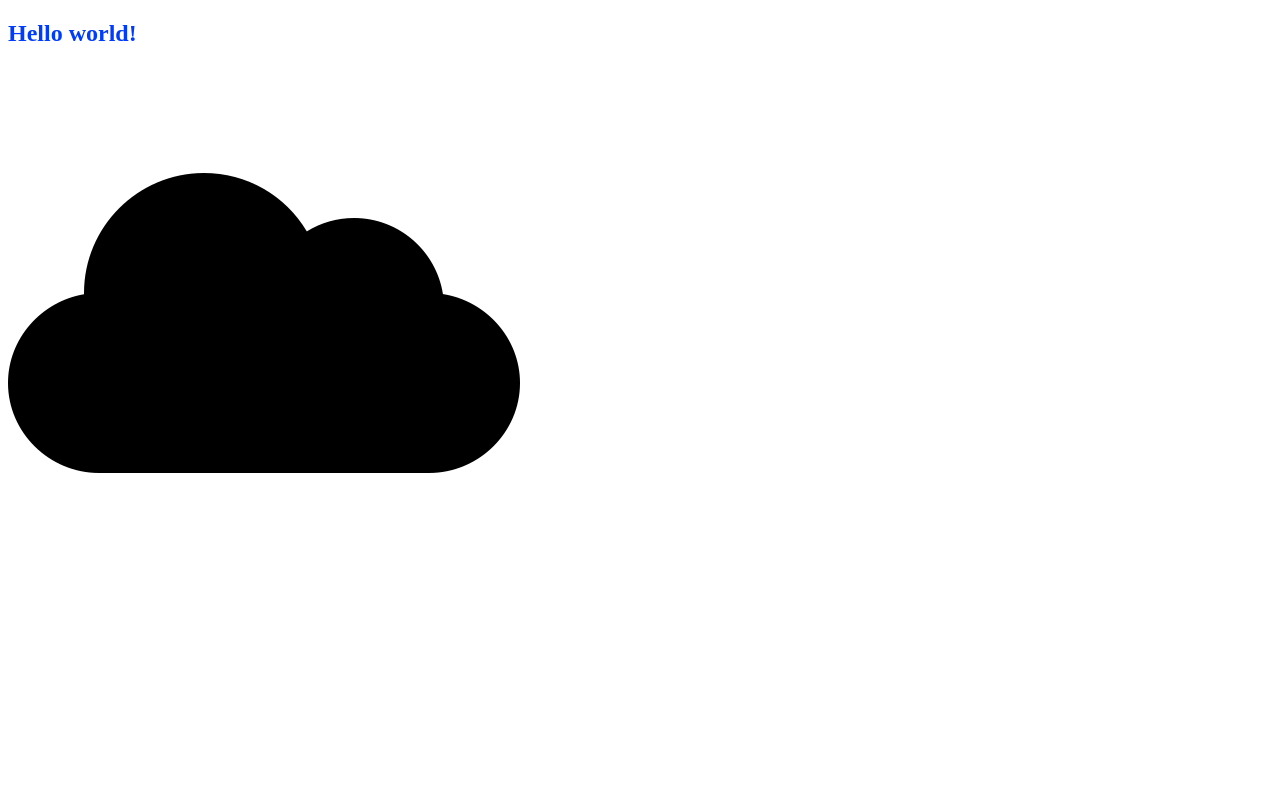
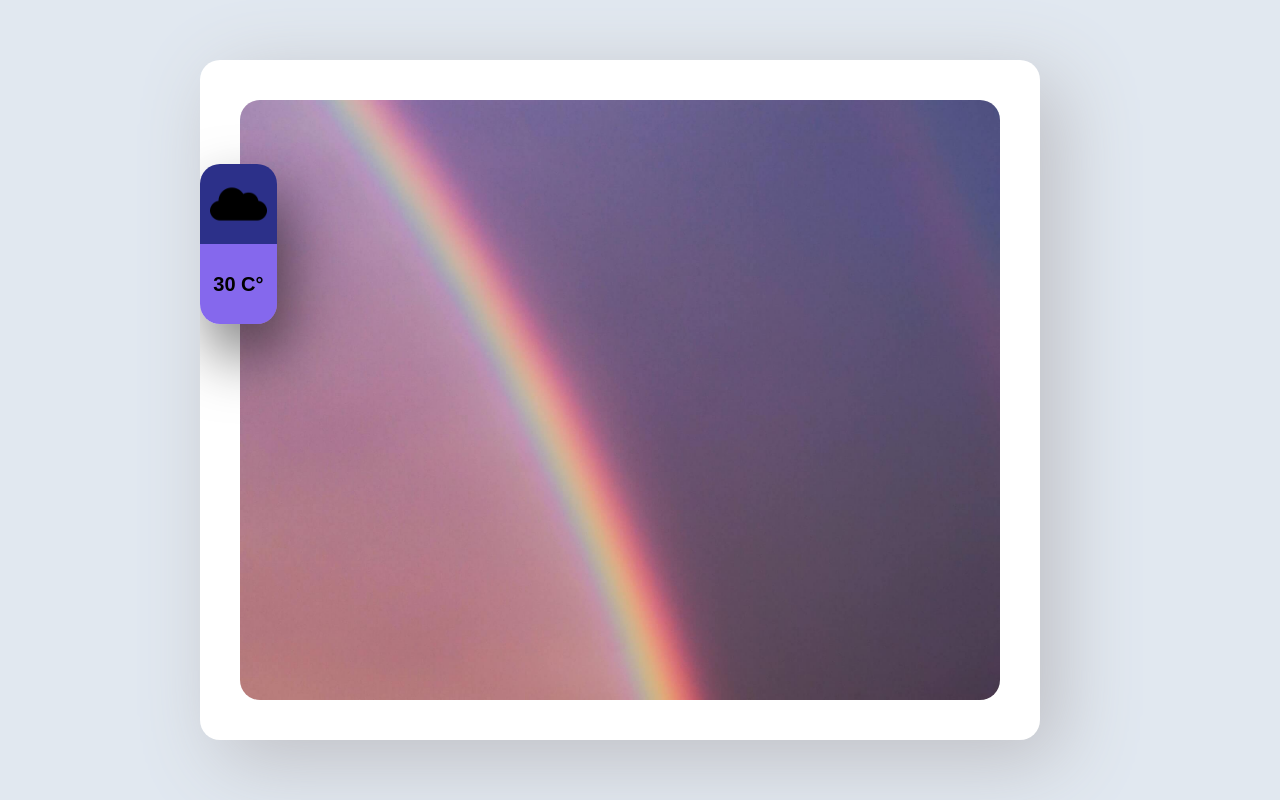
Before and after one commit to DiegoRojas93/Weather, a React app: page / in a window 1280 px wide. Built offline with nearby package versions, Linux system fonts and the light colour scheme.

Commit message:
Construyendo el banner

```diff
--- a/src/assets/styles/App.scss
+++ b/src/assets/styles/App.scss
@@ -1,3 +1,133 @@
-h1{
-	color: rgb(0, 60, 255);
+@import '_Global.scss';
+@import '_style.scss';
+
+body {
+	max-height: 100%;
+	max-width: 100%;
+	height: 100%;
+	width: 100%;
+	background-color: $color;
+	padding: 0.5rem;
+	display: flex;
+	justify-content: center;
+	align-items: center;
+	font-family: Arial, Helvetica, sans-serif;
 }
+
+.container{
+	height: 100%;
+	width: 100%;
+	background-color: $color-cuaternario;
+	box-shadow: 2rem 2rem 8rem 0px #BFBFC4;
+	padding: 1rem;
+	border-radius: 1rem;
+	margin: 0;
+	position: relative;
+	overflow: hidden;
+}
+
+.main__information{
+	height: 20Vh;
+	width: 60Vw;
+	position: absolute;
+	top: 50vh;
+	z-index: 1;
+	left: calc(50% - 30Vw);
+	display: flex;
+	box-shadow: 1rem 3rem 6rem 0px #0000008c;
+	border-radius: 2rem 2rem 1rem 1rem;
+	overflow: hidden;
+
+	&-icon, &-temperature{
+		width: 50%;
+		height: 100%;
+		display: flex;
+		justify-content: center;
+		align-items: center;
+	}
+
+	&-icon{
+		background-color: $color-terciario;
+		padding: 1rem;
+	}
+
+	&-temperature{
+		background-color: $color-secundario;
+	}
+}
+
+.banner{
+	height: 75%;
+	max-height: 75Vh;
+	width: 100%;
+	border-radius: 1rem;
+	overflow: hidden;
+	display: flex;
+	justify-content: center;
+	align-items: center;
+
+	& img{
+		object-fit: cover;
+	}
+}
+
+
+@media screen and (min-width:530px){
+	body{
+		width: 100Vw;
+		height: 250Vh;
+		max-height: 250vh;
+		max-width: 100Vw;
+		padding: 2rem;
+	}
+
+	.container{
+		width: calc(100% - 4rem);
+		padding: 2rem;
+	}
+
+	.main__information{
+		top: 10vh;
+		left: 5rem;
+		height: 25vh;
+		width: 15vw;
+		display: flex;
+		flex-direction: column;
+
+		&-icon, &-temperature{
+			width: 100%;
+			height: 50%;
+		}
+	}
+
+	.banner{
+		height: 25%;
+		border-radius: 2rem;
+	}
+}
+
+@media screen and (min-width:1023px){
+	body{
+		max-height: 100vh;
+		max-width: 100Vw;
+		padding: 4rem 20rem;
+	}
+
+	.container{
+		padding: 4rem;
+		border-radius: 2rem;
+	}
+
+	.main__information{
+		top: 13vh;
+		left: 0rem;
+		border-radius: 2rem;
+		width: 8vw;
+		height: 20vh;
+		width: 6vw;
+	}
+
+	.banner{
+		height: 50%;
+	}
+}
--- /dev/null
+++ b/src/assets/styles/_Global.scss
@@ -0,0 +1,11 @@
+html {
+	font-size: 62.5%;
+}
+
+* {
+	box-sizing: border-box;
+	list-style: none;
+	text-decoration: none;
+	margin: 0;
+	padding: 0;
+}
--- /dev/null
+++ b/src/assets/styles/_style.scss
@@ -0,0 +1,25 @@
+h1{
+	font-size: 2rem;
+	font-weight: 700;
+}
+
+p{
+	text-align: center;
+	font-size: 1.6rem;
+	font-weight: 100;
+}
+
+span{
+	font-weight: 100;
+}
+
+img{
+	height: auto;
+	width: 100%;
+}
+
+$color: #e1e8f0;
+$color-principal: #EEEEEE;
+$color-secundario: #8568ed;
+$color-terciario: #2c3089;
+$color-cuaternario: #ffffff;
--- a/src/container/App.jsx
+++ b/src/container/App.jsx
@@ -1,12 +1,24 @@
 import React from 'react';
 
 import '../assets/styles/App.scss';
-import Cloud from '../assets/images/cloud.png';
+import cloud from '../assets/images/cloud.png';
+import banner from '../assets/images/banner__image.jpg';
 
 const App = () => (
-  <section>
-    <h1>Hello world!</h1>
-    <img src={Cloud} alt='nube' />
+  <section className='container'>
+    <article className='banner'>
+      <img src={banner} alt='banner' />
+    </article>
+
+    <section className='main__information'>
+      <article className='main__information-icon'>
+
+        <img src={cloud} alt='icon' />
+      </article>
+      <article className='main__information-temperature'>
+        <h1>30 C°</h1>
+      </article>
+    </section>
   </section>
 );
 
--- a/webpack.config.js
+++ b/webpack.config.js
@@ -1,7 +1,6 @@
 const path = require('path');
 
 const HtmlWebpackPlugin = require('html-webpack-plugin');
-const loader = require('sass-loader');
 
 module.exports = {
   entry: './src/Index.js',
```
